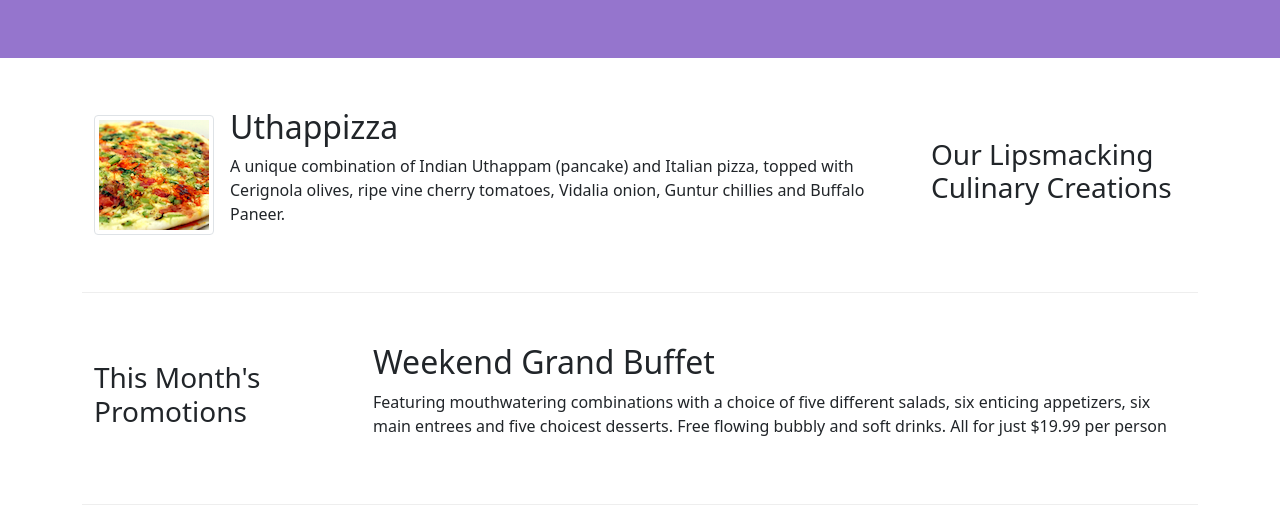
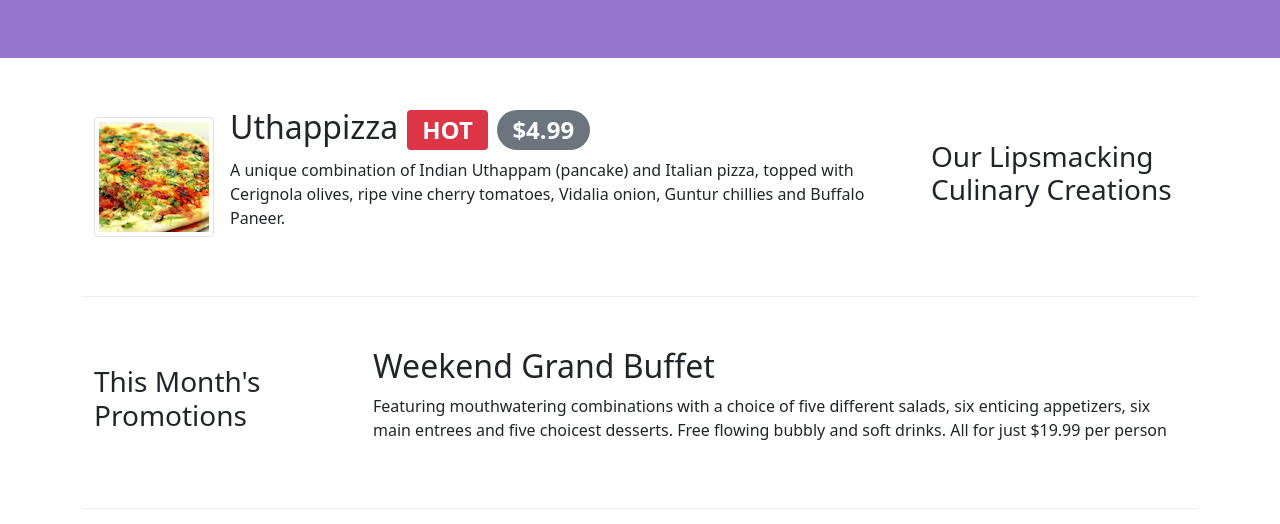
Before and after one commit to Mittal-web/Bootstrap-Assignment-1, a website: page index.html in a window 1280 px wide. Shown: the part 276-800 px from the top of the page. Drawn offline with nearby package versions, Linux system fonts and the light colour scheme.

Commit message:
Alerting Users

```diff
--- a/index.html
+++ b/index.html
@@ -98,7 +98,12 @@
               class="img-thumbnail align-self-center"
             />
             <div class="media-body ms-3">
-              <h2>Uthappizza</h2>
+              <h2>
+                Uthappizza <span class="badge bg-danger">HOT</span>
+                <span class="badge badge-pill rounded-pill bg-secondary"
+                  >$4.99</span
+                >
+              </h2>
               <p>
                 A unique combination of Indian Uthappam (pancake) and Italian
                 pizza, topped with Cerignola olives, ripe vine cherry tomatoes,
```
